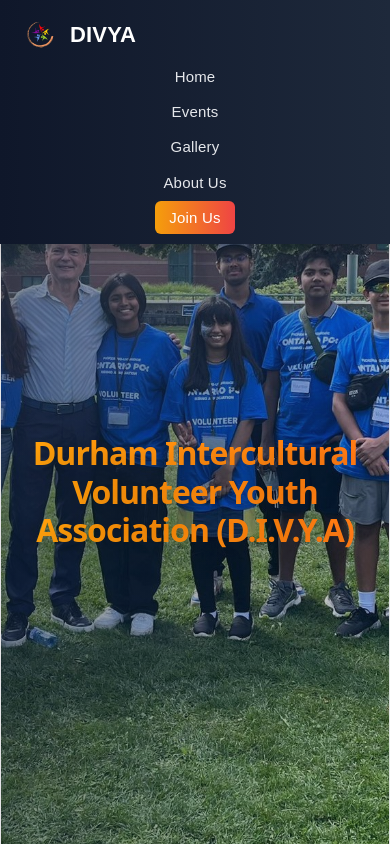
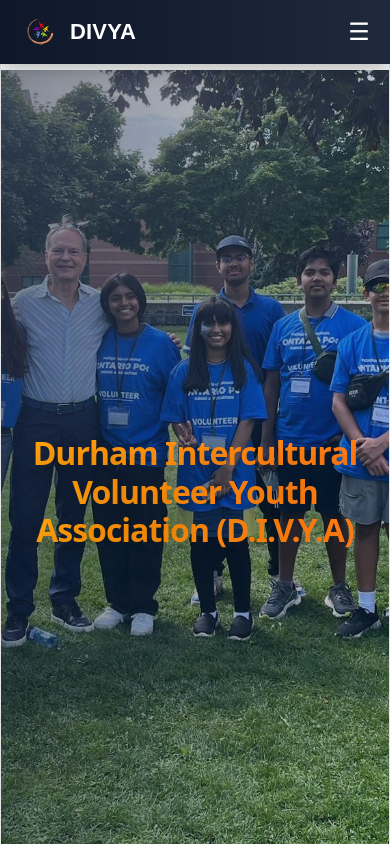
Before and after one commit to jiljomathewtechhub-hash/divya-foundation, a React (Vite) app: page / in a window 390 px wide. Shown: the top 844 px of the page. Built offline with nearby package versions, Linux system fonts and the light colour scheme.

Commit message:
Updated contact form and mobile navbar fixes

```diff
--- a/index.html
+++ b/index.html
@@ -20,7 +20,6 @@
       <input type="text" name="name" />
       <input type="email" name="email" />
       <textarea name="message"></textarea>
-      <input type="text" name="phone" />
     </form>
   </body>
 </html>
--- a/src/App.css
+++ b/src/App.css
@@ -39,7 +39,7 @@
   background: linear-gradient(90deg, #0f172a, #1e293b);
   box-shadow: 0 4px 20px rgba(0, 0, 0, 0.3);
 
-  position: fixed;   /* ✅ only this */
+  position: fixed;
   top: 0;
   left: 0;
 
@@ -55,6 +55,9 @@
   display: flex;
   align-items: center;
   gap: 10px;
+  text-decoration: none;
+  color: white;
+  cursor: pointer;
 }
 
 .logo {
@@ -96,14 +99,10 @@
   transition: all 0.3s ease;
 }
 
-
-/* Hover color (logo orange) */
 .navbar-links a:hover {
   color: #f59e0b;
 }
 
-
-/* Underline animation (gradient) */
 .navbar-links a::after {
   content: "";
   position: absolute;
@@ -113,7 +112,6 @@
   bottom: -4px;
 
   background: linear-gradient(90deg, #f59e0b, #ef4444);
-
   transition: width 0.3s ease;
 }
 
@@ -170,22 +168,49 @@
 
 
 /* ============================= */
-/* RESPONSIVE */
+/* 🔥 MOBILE FIX */
 /* ============================= */
+
+.menu-toggle {
+  display: none;
+  font-size: 24px;
+  color: white;
+  cursor: pointer;
+}
 
 @media (max-width: 768px) {
 
+  /* KEEP NAVBAR HORIZONTAL */
   .navbar {
-    flex-direction: column;
-    align-items: flex-start;
-    padding: 15px 20px;
+    flex-direction: row;
+    padding: 12px 20px;
   }
 
+  /* SHOW HAMBURGER */
+  .menu-toggle {
+    display: block;
+  }
+
+  /* HIDE MENU */
   .navbar-links {
+    position: absolute;
+    top: 70px;
+    left: 0;
+    width: 100%;
+
+    background: #0f172a;
+
     flex-direction: column;
-    width: 100%;
-    gap: 12px;
-    margin-top: 10px;
+    align-items: center;
+    gap: 15px;
+    padding: 20px 0;
+
+    display: none;
+  }
+
+  /* SHOW WHEN ACTIVE */
+  .navbar-links.active {
+    display: flex;
   }
 
   .hero h1 {
@@ -193,17 +218,10 @@
   }
 }
 
-.navbar-brand {
-  display: flex;
-  align-items: center;
-  gap: 10px;
-  text-decoration: none; /* 🔥 remove underline */
-  color: white; /* keep text color */
-}
 
-.navbar-brand {
-  cursor: pointer;
-}
+/* ============================= */
+/* CONTENT OFFSET */
+/* ============================= */
 
 .main-content {
   margin-top: 70px;
--- a/src/components/Contact.css
+++ b/src/components/Contact.css
@@ -85,11 +85,13 @@
   width: 50px;
   height: 50px;
 
-  display: flex;
+  display: inline-flex; /* 🔥 FIX */
   align-items: center;
   justify-content: center;
 
   border-radius: 50%;
+  overflow: hidden; /* 🔥 VERY IMPORTANT */
+
   font-size: 22px;
   color: white;
 
--- a/src/components/Contact.jsx
+++ b/src/components/Contact.jsx
@@ -11,14 +11,25 @@
     const form = e.target;
     const data = new FormData(form);
 
-    await fetch("/", {
+    try {
+      const response = await fetch("/", {
         method: "POST",
         headers: { "Content-Type": "application/x-www-form-urlencoded" },
         body: new URLSearchParams(data).toString(),
       });
 
+      if (response.ok) {
         setSubmitted(true);
         form.reset();
+
+        // 🔥 Smooth scroll to top (better UX)
+        window.scrollTo({ top: 0, behavior: "smooth" });
+      } else {
+        alert("Something went wrong. Please try again.");
+      }
+    } catch (error) {
+      alert("Network error. Please try again.");
+    }
   };
 
   return (
@@ -88,10 +99,14 @@
             name="contact"
             method="POST"
             data-netlify="true"
+            data-netlify-honeypot="bot-field"
             onSubmit={handleSubmit}
           >
-            {/* REQUIRED FOR NETLIFY */}
+            {/* 🔥 Required for Netlify */}
             <input type="hidden" name="form-name" value="contact" />
+
+            {/* 🔥 Honeypot (spam protection) */}
+            <input type="hidden" name="bot-field" />
 
             <input
               type="text"
@@ -120,7 +135,7 @@
             />
 
             <div className="checkbox">
-              <input type="checkbox" id="terms" required />
+              <input type="checkbox" id="terms" name="terms" required />
               <label htmlFor="terms">I agree to Terms & Conditions</label>
             </div>
 
--- a/src/components/Navbar.jsx
+++ b/src/components/Navbar.jsx
@@ -1,33 +1,47 @@
 import { Link } from "react-router-dom";
+import { useState } from "react";
 import logo from "../assets/logo.png";
 
 function Navbar() {
+  const [menuOpen, setMenuOpen] = useState(false);
+
   return (
     <nav className="navbar">
-      {/* BRAND (CLICKABLE) */}
+      {/* BRAND */}
       <Link to="/" className="navbar-brand">
         <img src={logo} alt="Divya Logo" className="logo" />
         <span>DIVYA</span>
       </Link>
 
+      {/* 🔥 HAMBURGER BUTTON (ONLY MOBILE) */}
+      <div
+        className="menu-toggle"
+        onClick={() => setMenuOpen(!menuOpen)}
+      >
+        ☰
+      </div>
+
       {/* NAV LINKS */}
-      <ul className="navbar-links">
+      <ul className={`navbar-links ${menuOpen ? "active" : ""}`}>
         <li>
-          <Link to="/">Home</Link>
+          <Link to="/" onClick={() => setMenuOpen(false)}>Home</Link>
         </li>
 
         <li>
-          <Link to="/events">Events</Link>
+          <Link to="/events" onClick={() => setMenuOpen(false)}>Events</Link>
         </li>
-        <Link to="/gallery">Gallery</Link>
+
+        {/* 🔥 FIX: wrap this in li */}
+        <li>
+          <Link to="/gallery" onClick={() => setMenuOpen(false)}>Gallery</Link>
+        </li>
 
         <li>
-          <Link to="/about">About Us</Link>
+          <Link to="/about" onClick={() => setMenuOpen(false)}>About Us</Link>
         </li>
 
-        {/* CTA */}
         <li>
-          <Link to="/contact" className="cta">
+          <Link to="/contact" className="cta" onClick={() => setMenuOpen(false)}>
             Join Us
           </Link>
         </li>
```
Lines whose indentation alone changed are shown as unchanged.
